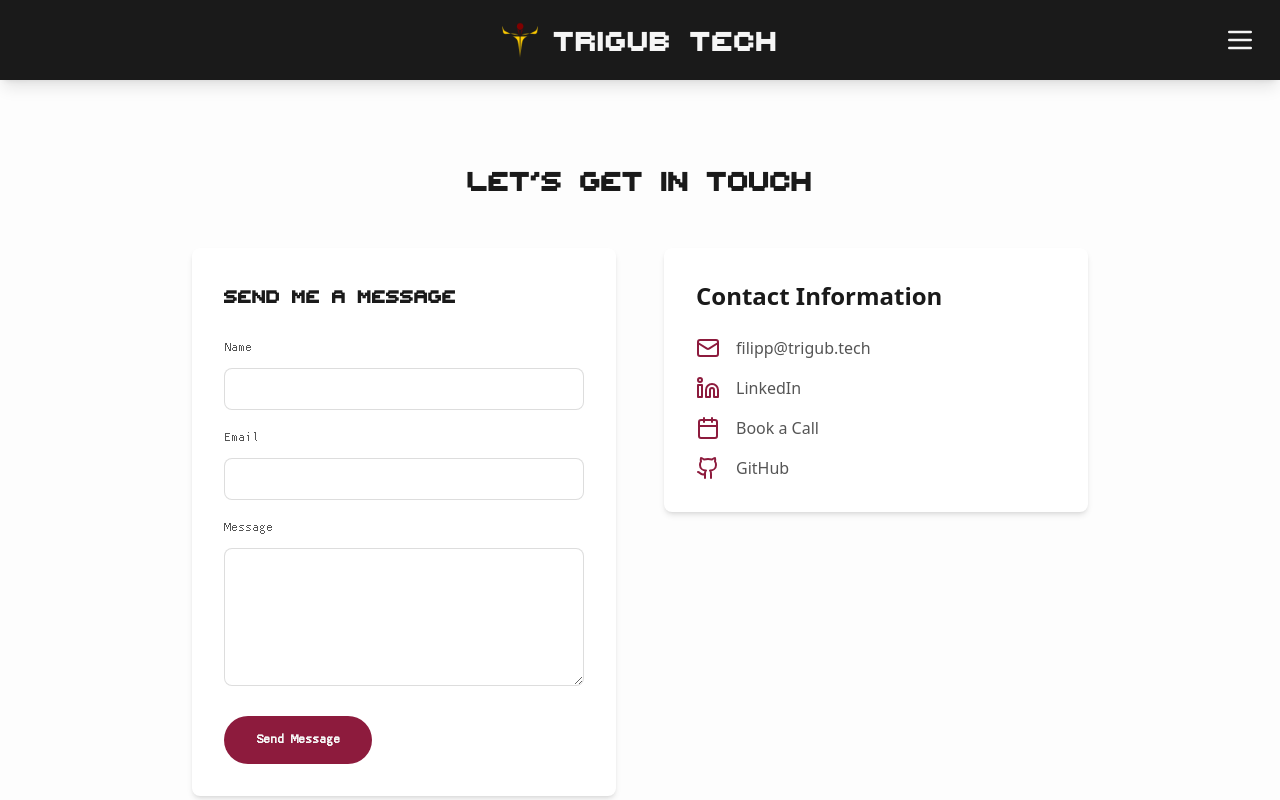
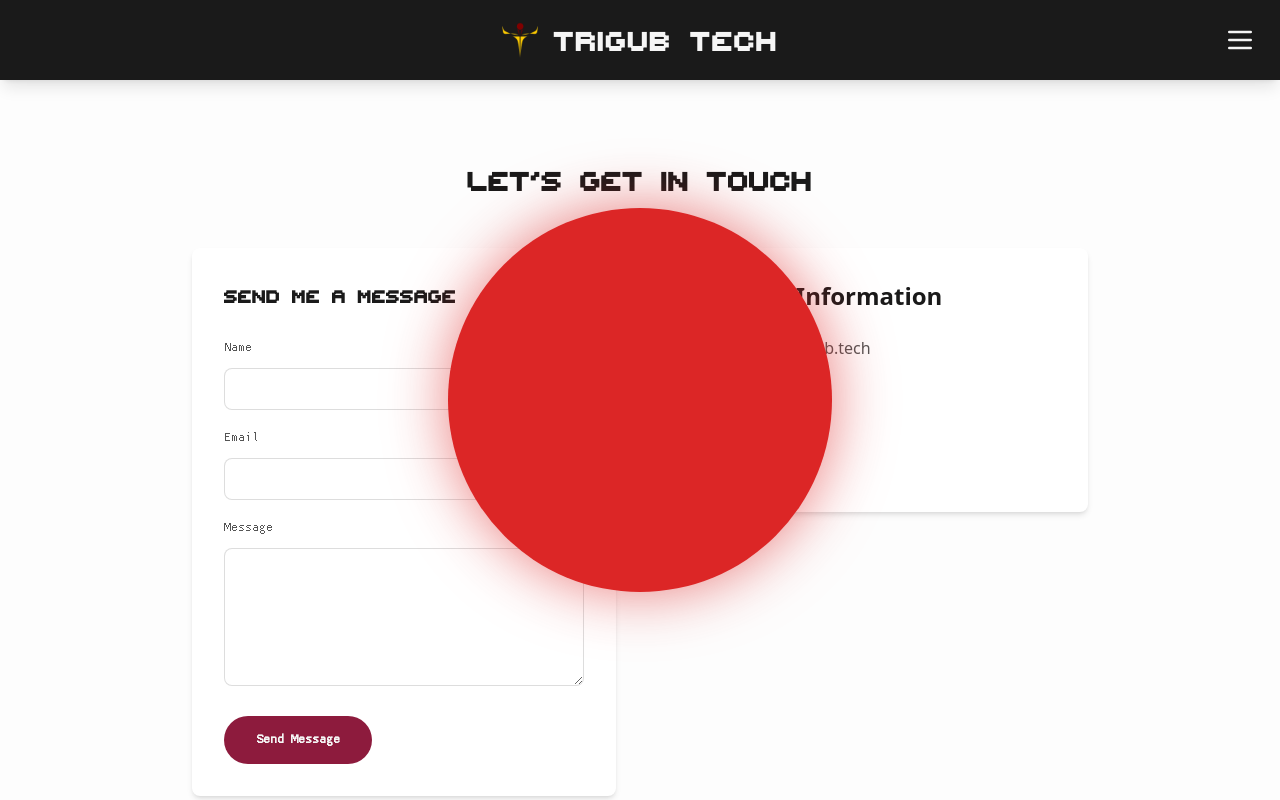
Before and after one commit to FilippTrigub/trigubtech, a React (Vite) app: page /contact in a window 1280 px wide. Shown: the top 800 px of the page. Built offline with nearby package versions, Linux system fonts and the light colour scheme.

Commit message:
feat(ui): add centered red circle and banner for FOOBAR env vars

```diff
--- /dev/null
+++ b/src/components/EnvBanner.tsx
@@ -0,0 +1,29 @@
+'use client';
+
+import React from 'react';
+
+const EnvBanner: React.FC = () => {
+  // Check for environment variables
+  // In Vite, environment variables are accessed via import.meta.env
+  // and must be prefixed with VITE_ to be exposed to the client
+  const foobar = import.meta.env.VITE_FOOBAR;
+  const nextPublicFoobar = import.meta.env.VITE_NEXT_PUBLIC_FOOBAR;
+
+  // Also check process.env for backwards compatibility
+  const processFoobar = typeof process !== 'undefined' && process.env?.FOOBAR;
+  const processNextPublicFoobar = typeof process !== 'undefined' && process.env?.NEXT_PUBLIC_FOOBAR;
+
+  const showBanner = foobar || nextPublicFoobar || processFoobar || processNextPublicFoobar;
+
+  if (!showBanner) {
+    return null;
+  }
+
+  return (
+    <div className="fixed top-0 left-0 right-0 z-50 bg-yellow-400 text-black py-3 px-4 text-center font-bold shadow-lg">
+      🚨 Environment Variable Detected: FOOBAR or NEXT_PUBLIC_FOOBAR is set
+    </div>
+  );
+};
+
+export default EnvBanner;
--- a/src/components/Layout.tsx
+++ b/src/components/Layout.tsx
@@ -3,6 +3,8 @@
 import React from 'react';
 import Header from './Header';
 import Footer from './Footer';
+import EnvBanner from './EnvBanner';
+import RedCircle from './RedCircle';
 
 interface LayoutProps {
   children: React.ReactNode;
@@ -12,6 +14,8 @@ interface LayoutProps {
 const Layout: React.FC<LayoutProps> = ({ children, currentPage }) => {
   return (
     <div className="min-h-screen bg-white flex flex-col">
+      <EnvBanner />
+      <RedCircle />
       <Header currentPage={currentPage} />
       <main className="flex-1 pb-16 md:pb-0">
         {children}
--- /dev/null
+++ b/src/components/RedCircle.tsx
@@ -0,0 +1,18 @@
+'use client';
+
+import React from 'react';
+
+const RedCircle: React.FC = () => {
+  return (
+    <div className="fixed inset-0 pointer-events-none z-40 flex items-center justify-center">
+      <div
+        className="w-64 h-64 md:w-96 md:h-96 rounded-full bg-red-600 shadow-2xl"
+        style={{
+          boxShadow: '0 0 60px rgba(220, 38, 38, 0.6)'
+        }}
+      />
+    </div>
+  );
+};
+
+export default RedCircle;
```
